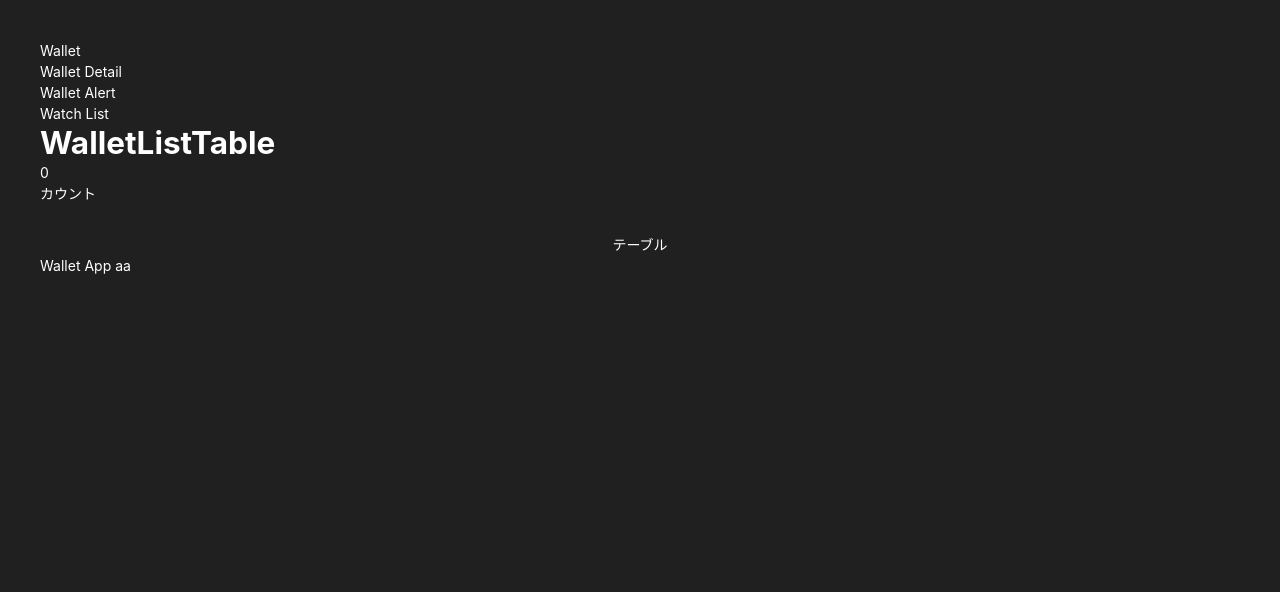
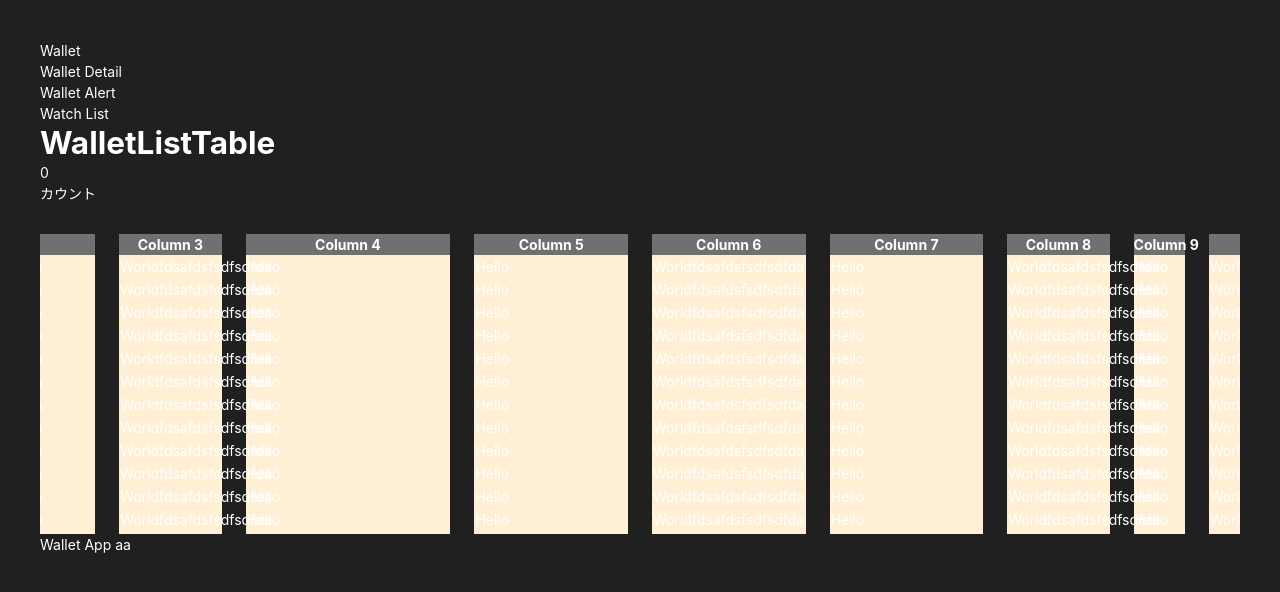
Before and after one commit to kira-0521/learning, a React (Vite) app in the folder discord-lib/frontend/: page /wallet_list in a window 1280 px wide. Shown: the top 592 px of the page. Built offline with nearby package versions, Linux system fonts and the light colour scheme; no server answers.

Commit message:
[ style ] table header fixed

```diff
--- a/discord-lib/frontend/src/components/organisms/Layouts/WalletListTable.tsx
+++ b/discord-lib/frontend/src/components/organisms/Layouts/WalletListTable.tsx
@@ -115,25 +115,10 @@ export const WalletListTable: FC = () => {
     tableInstance
 
   return (
-    <Box
-      overflowX='scroll'
-      sx={{
-        '&::-webkit-scrollbar': {
-          height: '8px',
-          borderRadius: '8px',
-          backgroundColor: `rgba(0, 0, 0, 0.05)`,
-        },
-        '&::-webkit-scrollbar-thumb': {
-          backgroundColor: `rgba(0, 0, 0, 0.05)`,
-          borderRadius: '30px',
-        },
-      }}>
+    <Box>
       <table {...getTableProps({ style: tableStyle })}>
         <thead>
           {_.map(headerGroups, (headerGroup: HeaderGroup<Data>) => (
-            // tr ===> TableCommonProps型の属性を展開
-            <>
-              <div style={{ borderTop: '1px solid #fff' }}></div>
             <tr
               {...headerGroup.getHeaderGroupProps({
                 style: tableHeaderStyle,
@@ -147,6 +132,10 @@ export const WalletListTable: FC = () => {
                       style: {
                         width: column.width,
                         padding: 0,
+                        position: 'sticky',
+                        top: 0,
+                        zIndex: 10,
+                        backgroundColor: '#707070',
                       },
                     })}>
                     {column.render('Header')}
@@ -154,7 +143,6 @@ export const WalletListTable: FC = () => {
                 )
               })}
             </tr>
-            </>
           ))}
         </thead>
         <tbody {...getTableBodyProps()}>
@@ -162,12 +150,6 @@ export const WalletListTable: FC = () => {
             // 表示する予定の行だけをレンダリングしてくれる
             prepareRow(row)
             return (
-              <>
-                <div
-                  style={{
-                    borderBottom: '1px solid #fff',
-                    width: '1800px',
-                  }}></div>
               <tr {...row.getRowProps({ style: tableBodyStyle })}>
                 {_.map(row.cells, (cell: Cell<Data>) => {
                   return (
@@ -175,7 +157,6 @@ export const WalletListTable: FC = () => {
                   )
                 })}
               </tr>
-              </>
             )
           })}
         </tbody>
--- a/discord-lib/frontend/src/components/pages/WalletList.tsx
+++ b/discord-lib/frontend/src/components/pages/WalletList.tsx
@@ -54,9 +54,8 @@ export const WalletList: FC = () => {
       <Heading>WalletListTable</Heading>
       <p>{count}</p>
       <button onClick={() => setCount(count + 1)}>カウント</button>
-      <Flex justify='center' mt='30px'>
-        {/* <WalletListTable /> */}
-        テーブル
+      <Flex justify='center' mt='30px' overflow='scroll' height='300px'>
+        <WalletListTable />
       </Flex>
       <PankuzuList pageName='aa' />
       <Box mt='24px'>
```
Lines whose indentation alone changed are shown as unchanged.
